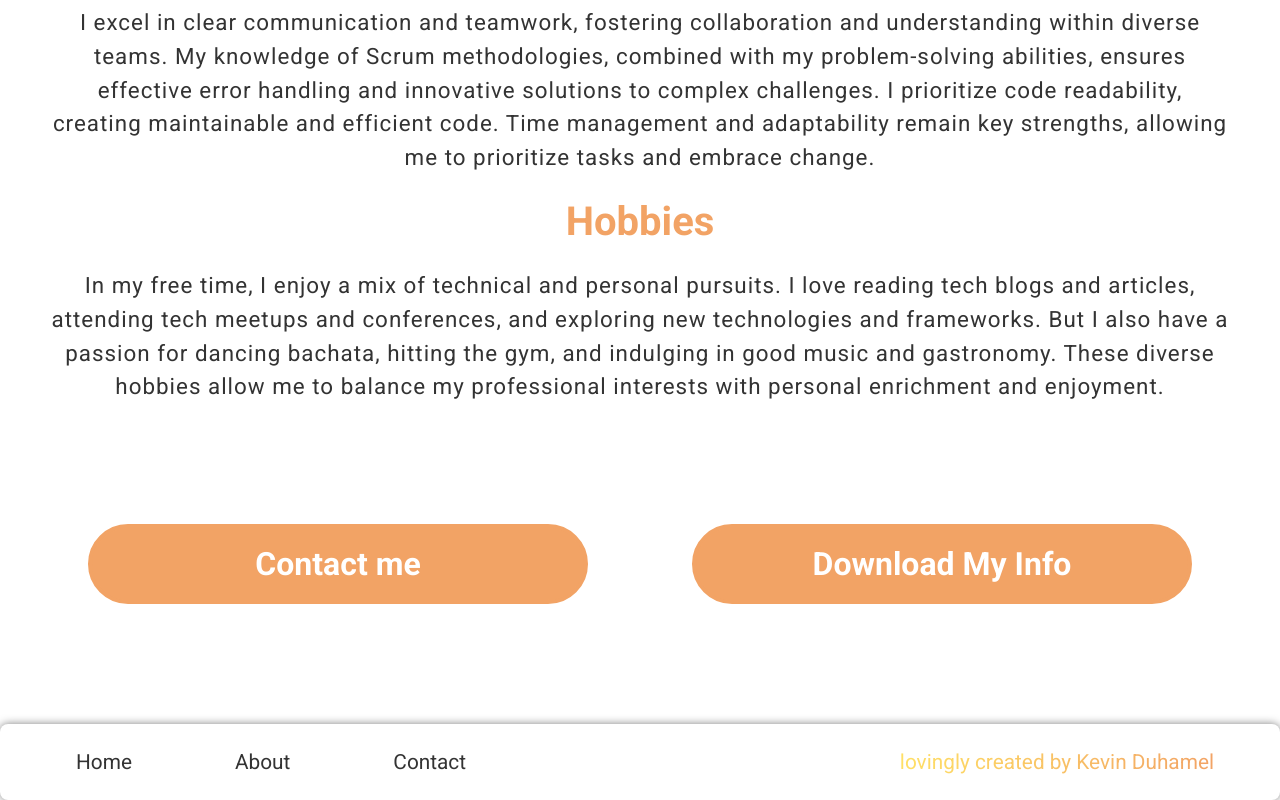
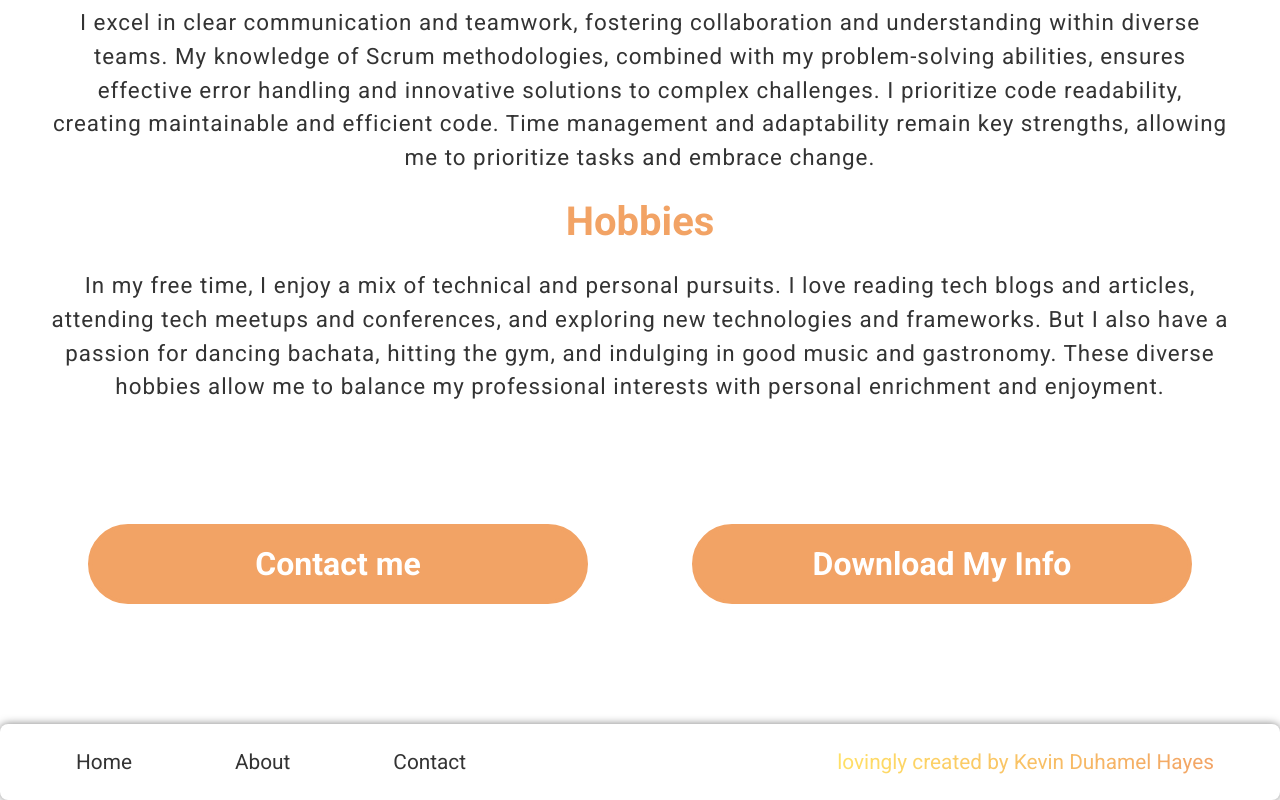
Before and after one commit to kevinduhamelhayes/DarkModes, a React (Vite) app in the folder DarkModes/: page / in a window 1280 px wide. Shown: the part 1363-2163 px from the top of the page. Built offline with nearby package versions, Linux system fonts and the light colour scheme.

Commit message:
hola vercel

```diff
--- a/DarkModes/src/components/Footer.jsx
+++ b/DarkModes/src/components/Footer.jsx
@@ -24,7 +24,9 @@ const Footer = () => {
           </li>
         </ul>
       </div>
-      <div className="footer-right">lovingly created by Kevin Duhamel</div>
+      <div className="footer-right">
+        lovingly created by Kevin Duhamel Hayes
+      </div>
     </footer>
   )
 }
```
